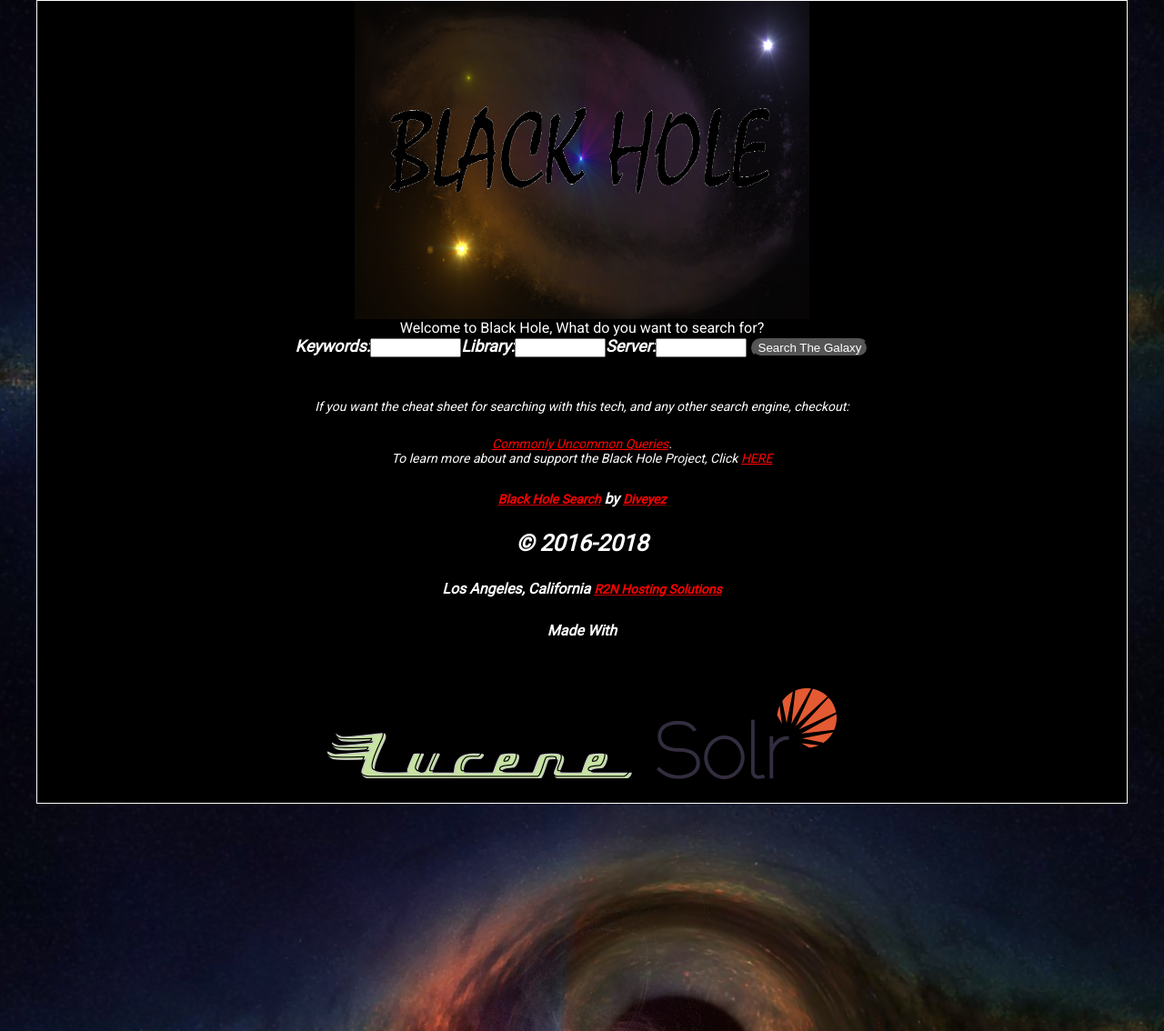
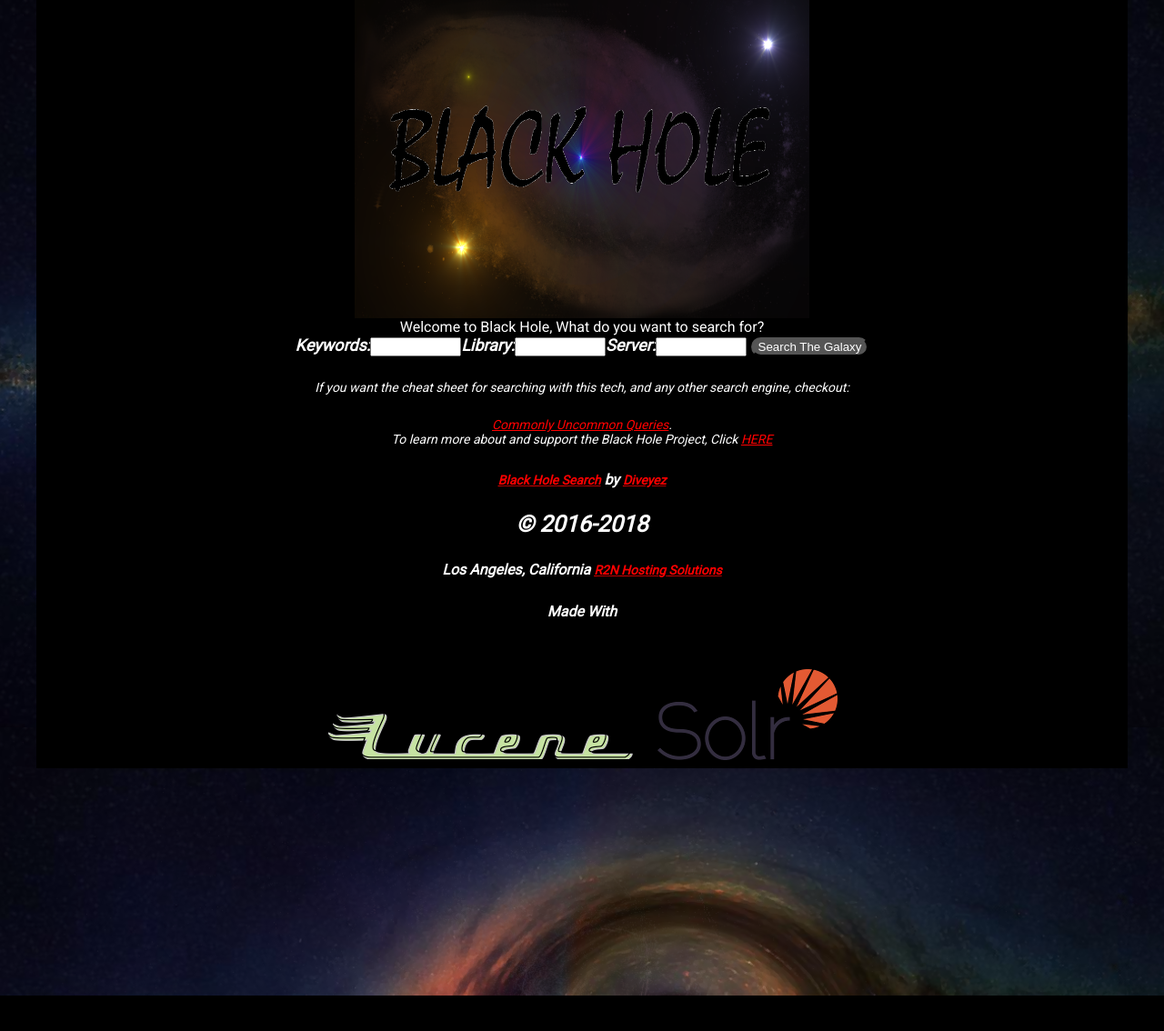
Before and after one commit to vch-institute/blackhole, a PHP site: page /solr/ in a window 1280 px wide. Shown: the whole page at 91% size. After the commit the page ends 1095 px from the top, so only its background shows below. Run offline with PHP 8.4, Linux system fonts and the light colour scheme.

Commit message:
...........

```diff
--- a/index.php
+++ b/index.php
@@ -12,12 +12,13 @@
 <!-- TOP CONTENT -->
 			<body><div id="cont"><center>
 						<a href="./"><img src="images/blackhole.png" height="350" width="500"></img></a></br>
-						<plight>Welcome to Black Hole, What do you want to search for?</plight></br><div class="tooltip">
+						<plight>Welcome to Black Hole, What do you want to search for?</plight></br>
 <!-- TOP CONTENT -->
 <!-- MAIN CONTENT (SEARCH)-->
-			  		<span class="tooltiptext">Libraries:<i>"This is whatever you called the core during setup. I have many. ie: 'library' "</b> </br> Server: localhost</span><form method="post" action="search.php">
+			  		<div class="tooltip">
+						<span class="tooltiptext">Libraries:<i>"This is whatever you called the core during setup. I have many. ie: 'library' "</b> </br> Server: localhost</span><form method="post" action="search.php">
             <searchbox><b>Keywords:</b><input name="search" type="text" /><b>Library:</b><input name="library" type="text" /><b>Server:</b><input name="server" type="text" /></searchbox>
-            <input class="button1" name="submit" type="submit" value="Search The Galaxy"/></p></form></br>
+            <input class="button1" name="submit" type="submit" value="Search The Galaxy"/></p></form></div></br>
 						<pmain>If you want the cheat sheet for searching with this tech, and any other search engine, checkout:</p> <a href="./queries.php"><p2>Commonly Uncommon Queries</a>.</p2>
 						</br><pmain>To learn more about and support the Black Hole Project, Click <a href="./readme.php">HERE</a></pmain>
 <!-- MAIN CONTENT (SEARCH)-->
--- a/style.css
+++ b/style.css
@@ -177,12 +177,6 @@ opacity: 0; transition: opacity 0.3s;
   #cont {
     background: #000;
     color: #fff;
-    border: 0.1px;
-    border-color: #fefefe;
-    border-style: groove;
-    border-spacing: inherit;
-    border-radius: 0.1px;
-    border-style: ridge;
     max-width: 1200px;
     margin: auto;
     height: auto;
```
